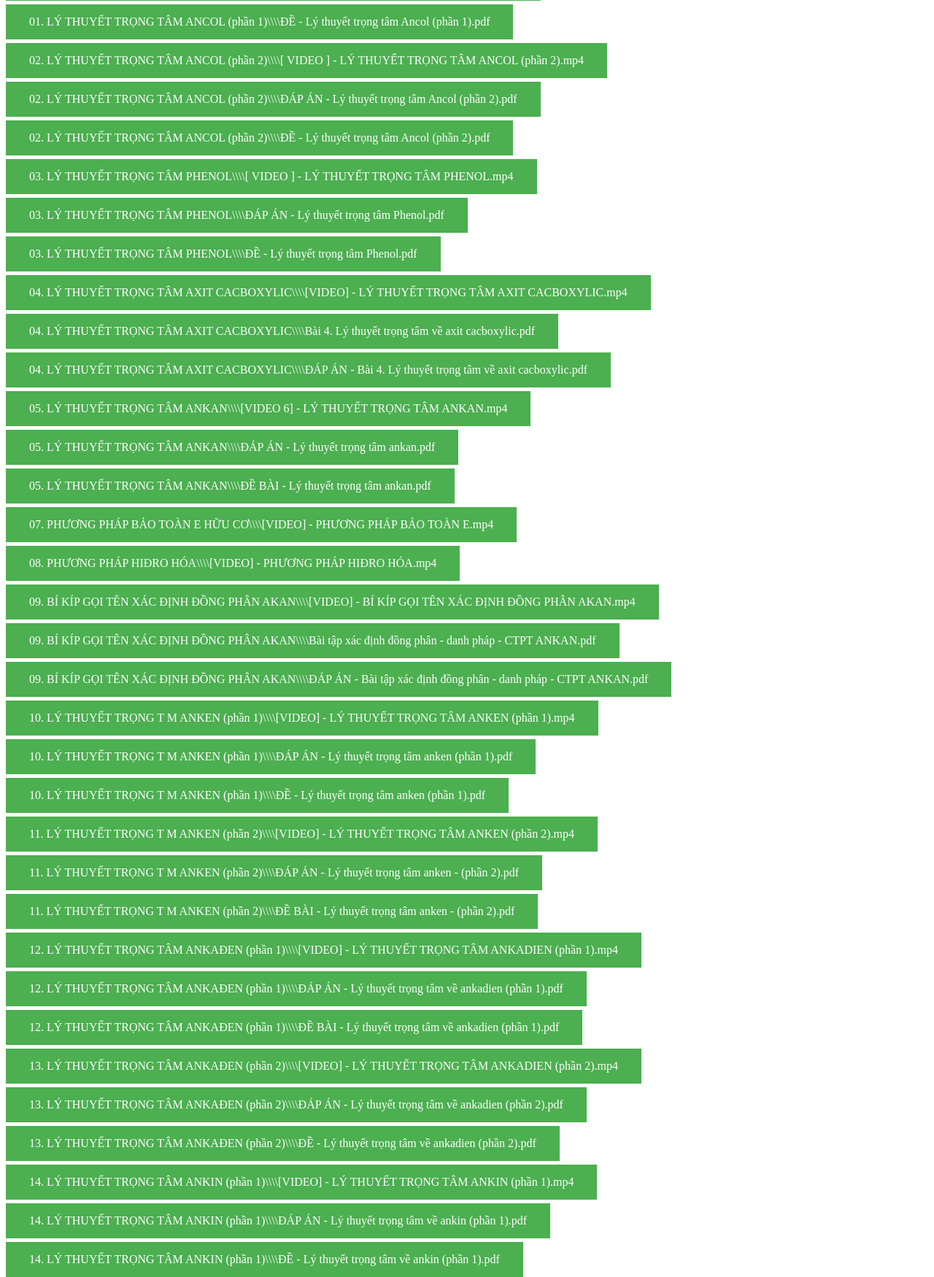
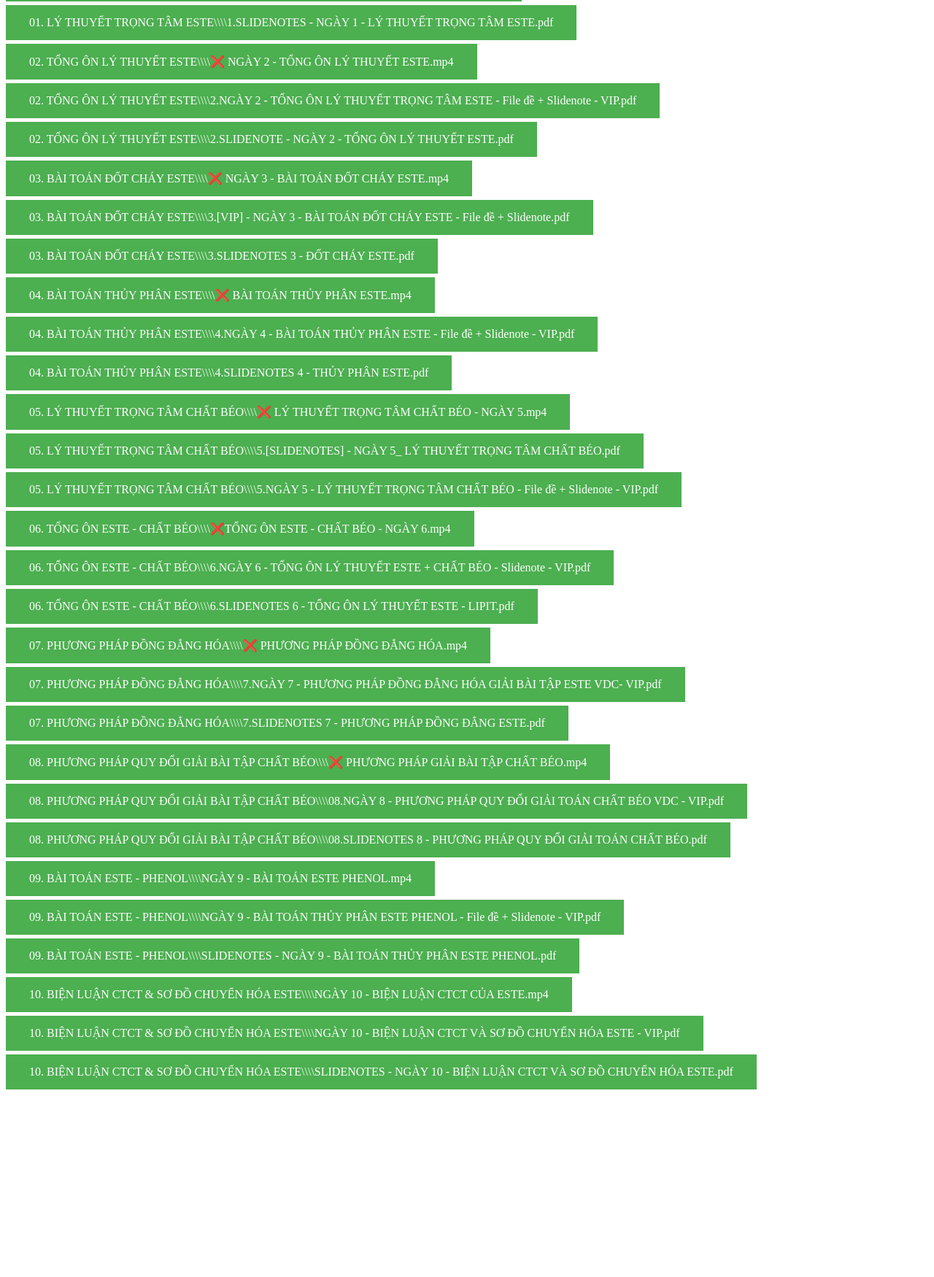
Before and after one commit to toan-dyp/check, a plain HTML site: page index.html in a window 1280 px wide. Shown: the part 108-1858 px from the top of the page at 73% size. After the commit the page ends 1614 px from the top, so only its background shows below. Drawn offline with nearby package versions, Linux system fonts and the light colour scheme.

Commit message:
Add files via upload

```diff
--- a/GET_LINK - temp.csv
+++ b/GET_LINK - temp.csv
@@ -1,41 +1,30 @@
-01. LÝ THUYẾT TRỌNG TÂM ANCOL (phần 1)\\\\[ VIDEO ] - LÝ THUYẾT TRỌNG TÂM ANCOL (phần 1).mp4,1tKC0wLMbxaA_Lmu_mUQhsZB9Hbfcdqmb
-01. LÝ THUYẾT TRỌNG TÂM ANCOL (phần 1)\\\\ĐÁP ÁN - Lý thuyết trọng tâm Ancol (phần 1).pdf,1uTGEf4lPxBsVylGkLUFjXfB3KgdF-EvP
-01. LÝ THUYẾT TRỌNG TÂM ANCOL (phần 1)\\\\ĐỀ - Lý thuyết trọng tâm Ancol (phần 1).pdf,13pfoRKE2npWQiHiuUOhPyscH_qe7QVKm
-02. LÝ THUYẾT TRỌNG TÂM ANCOL (phần 2)\\\\[ VIDEO ] - LÝ THUYẾT TRỌNG TÂM ANCOL (phần 2).mp4,1N2O-_Q18kuWVAn4FHiYw-dB_J6B4HNvK
-02. LÝ THUYẾT TRỌNG TÂM ANCOL (phần 2)\\\\ĐÁP ÁN - Lý thuyết trọng tâm Ancol (phần 2).pdf,12T2s9LHH0HFooNft2DH-2yE6kunmL973
-02. LÝ THUYẾT TRỌNG TÂM ANCOL (phần 2)\\\\ĐỀ - Lý thuyết trọng tâm Ancol (phần 2).pdf,1gJmyh9nT-GJWVJjfBdWTDmHy0Wus0QnP
-03. LÝ THUYẾT TRỌNG TÂM PHENOL\\\\[ VIDEO ] - LÝ THUYẾT TRỌNG TÂM PHENOL.mp4,16xjvoTkKyB5lq9pnAPr9FTNMZUvP_uAV
-03. LÝ THUYẾT TRỌNG TÂM PHENOL\\\\ĐÁP ÁN - Lý thuyết trọng tâm Phenol.pdf,1INgBer26bKYDbs8Y_CubHjx2oSrCvUy1
-03. LÝ THUYẾT TRỌNG TÂM PHENOL\\\\ĐỀ - Lý thuyết trọng tâm Phenol.pdf,1mdyUppL0VAp4fjZQGrYtPxyvFH5qcplN
-04. LÝ THUYẾT TRỌNG TÂM AXIT CACBOXYLIC\\\\[VIDEO] - LÝ THUYẾT TRỌNG TÂM AXIT CACBOXYLIC.mp4,1AR6qetz3kqAVIFVbF-83tRICkO_4qti9
-04. LÝ THUYẾT TRỌNG TÂM AXIT CACBOXYLIC\\\\Bài 4. Lý thuyết trọng tâm về axit cacboxylic.pdf,1tHu6TGpNAPobO8y6xxZciyByINE6-9A-
-04. LÝ THUYẾT TRỌNG TÂM AXIT CACBOXYLIC\\\\ĐÁP ÁN - Bài 4. Lý thuyết trọng tâm về axit cacboxylic.pdf,18qtJQFJDD1rmWC833veeZBQ_2AoygdTO
-05. LÝ THUYẾT TRỌNG TÂM ANKAN\\\\[VIDEO 6] - LÝ THUYẾT TRỌNG TÂM ANKAN.mp4,13BSEIeGBZLtD4BSKoVOb2NMRYP9lUMA_
-05. LÝ THUYẾT TRỌNG TÂM ANKAN\\\\ĐÁP ÁN - Lý thuyết trọng tâm ankan.pdf,1eNNR1WsvjPyn6bDr5Rr8SZpkU5acAsx9
-05. LÝ THUYẾT TRỌNG TÂM ANKAN\\\\ĐỀ BÀI - Lý thuyết trọng tâm ankan.pdf,1OJJD6BbGH8ltrsSpcqee88csNLkRxC_p
-07. PHƯƠNG PHÁP BẢO TOÀN E HỮU CƠ\\\\[VIDEO] - PHƯƠNG PHÁP BẢO TOÀN E.mp4,1so8TNJBuctFElv5__tMCUOelyQa-PYkJ
-08. PHƯƠNG PHÁP HIĐRO HÓA\\\\[VIDEO] - PHƯƠNG PHÁP HIĐRO HÓA.mp4,1bMe81NSfcS0NZB05iEp-aSCtxIvz8I9C
-09. BÍ KÍP GỌI TÊN XÁC ĐỊNH ĐỒNG PHÂN AKAN\\\\[VIDEO] - BÍ KÍP GỌI TÊN XÁC ĐỊNH ĐỒNG PHÂN AKAN.mp4,1xU6KyymelOsGORxGJs1IwRv3Bi_9mQn3
-09. BÍ KÍP GỌI TÊN XÁC ĐỊNH ĐỒNG PHÂN AKAN\\\\Bài tập xác định đồng phân - danh pháp - CTPT ANKAN.pdf,1pkyFkNdYWiXt9QbfDJh9YgdmXoTfHQQZ
-09. BÍ KÍP GỌI TÊN XÁC ĐỊNH ĐỒNG PHÂN AKAN\\\\ĐÁP ÁN - Bài tập xác định đồng phân - danh pháp - CTPT ANKAN.pdf,1Q7JvEu444g-RXHytYpnQM5H3RMbxYgsp
-10. LÝ THUYẾT TRỌNG T M ANKEN (phần 1)\\\\[VIDEO] - LÝ THUYẾT TRỌNG TÂM ANKEN (phần 1).mp4,1EJX7SaSsG4xlSj3SmZgpO1cYrCiHhNxt
-10. LÝ THUYẾT TRỌNG T M ANKEN (phần 1)\\\\ĐÁP ÁN - Lý thuyết trọng tâm anken (phần 1).pdf,1q-u8AgPZPnSMFpBxIQ_JrlcIYfQ3NLVO
-10. LÝ THUYẾT TRỌNG T M ANKEN (phần 1)\\\\ĐỀ - Lý thuyết trọng tâm anken (phần 1).pdf,1_TbMQKoaqFpb7To6RnctgkRvxpvRwlTD
-11. LÝ THUYẾT TRỌNG T M ANKEN (phần 2)\\\\[VIDEO] - LÝ THUYẾT TRỌNG TÂM ANKEN (phần 2).mp4,1OjykSAqcwWGsQ0dIQHtXlQCTQWg0B3ug
-11. LÝ THUYẾT TRỌNG T M ANKEN (phần 2)\\\\ĐÁP ÁN - Lý thuyết trọng tâm anken - (phần 2).pdf,19ZpT7oYmzj8qRtd7pSk-mVDmTIxvhwU6
-11. LÝ THUYẾT TRỌNG T M ANKEN (phần 2)\\\\ĐỀ BÀI - Lý thuyết trọng tâm anken - (phần 2).pdf,1vP3tE1XmH_pcTOpzdHskqQ2EmHYP-yBk
-12. LÝ THUYẾT TRỌNG TÂM ANKAĐEN (phần 1)\\\\[VIDEO] - LÝ THUYẾT TRỌNG TÂM ANKADIEN (phần 1).mp4,1nODvwOf68t5WpC4zctVI_pdIlMPVrad5
-12. LÝ THUYẾT TRỌNG TÂM ANKAĐEN (phần 1)\\\\ĐÁP ÁN - Lý thuyết trọng tâm về ankadien (phần 1).pdf,1ePrOTdNaCGhFUx-UZxuNZuh2nnDmrvN0
-12. LÝ THUYẾT TRỌNG TÂM ANKAĐEN (phần 1)\\\\ĐỀ BÀI - Lý thuyết trọng tâm về ankadien (phần 1).pdf,1ekiOtF2soX8Dn58KzTDEXSy1HQstDNMk
-13. LÝ THUYẾT TRỌNG TÂM ANKAĐEN (phần 2)\\\\[VIDEO] - LÝ THUYẾT TRỌNG TÂM ANKADIEN (phần 2).mp4,1_tmEFUU3VaNqpxkgpBcogA4winurPGyT
-13. LÝ THUYẾT TRỌNG TÂM ANKAĐEN (phần 2)\\\\ĐÁP ÁN - Lý thuyết trọng tâm về ankadien (phần 2).pdf,1e_sHZX4v0rodQ0MKGadOuXjA62JLvnMW
-13. LÝ THUYẾT TRỌNG TÂM ANKAĐEN (phần 2)\\\\ĐỀ - Lý thuyết trọng tâm về ankadien (phần 2).pdf,1myqSQ8FeeEiyhYsMOA-J0CzQDc9m0hxH
-14. LÝ THUYẾT TRỌNG TÂM ANKIN (phần 1)\\\\[VIDEO] - LÝ THUYẾT TRỌNG TÂM ANKIN (phần 1).mp4,1vKnZdTjmM6Ak1gQqRXgl-kGPgKdm3KXc
-14. LÝ THUYẾT TRỌNG TÂM ANKIN (phần 1)\\\\ĐÁP ÁN - Lý thuyết trọng tâm về ankin (phần 1).pdf,1KuQ53IFzxdGM9aQL4DG3Ncl_rAlT8iMB
-14. LÝ THUYẾT TRỌNG TÂM ANKIN (phần 1)\\\\ĐỀ - Lý thuyết trọng tâm về ankin (phần 1).pdf,19180HcPHa1KDMLbczNgYg-nB9tPgjMFm
-15. LÝ THUYẾT TRỌNG TÂM ANKIN (phần 2)\\\\[VIDEO] - LÝ THUYẾT TRỌNG TÂM ANKIN (phần 2).mp4,1TkHnrjE8CL6CnTGgkIQ_mYR4dVqN1oCg
-15. LÝ THUYẾT TRỌNG TÂM ANKIN (phần 2)\\\\ĐÁP ÁN - Lý thuyết trọng tâm về ankin (phần 2).pdf,1o1xBxHjSbdyWmROHpiDxuI5Kqb52O3qI
-15. LÝ THUYẾT TRỌNG TÂM ANKIN (phần 2)\\\\ĐỀ - Lý thuyết trọng tâm về ankin (phần 2).pdf,1JOsrZ53IfFnbEDWP1BGpGAu__KjGtEtg
-16. LÝ THUYẾT TRỌNG TÂM HIDROCACBON THƠM\\\\[VIDEO] - LÝ THUYẾT TRỌNG TÂM HIDROCACBON THƠM.mp4,1C3ZN_5FnxENAJ9AUcDzx--5VWx4ouiX_
-16. LÝ THUYẾT TRỌNG TÂM HIDROCACBON THƠM\\\\ĐÁP ÁN - Lý thuyết trọng tâm về hiđrocacbon thơm.pdf,12_MeAiJy3pLXGniUstV6OABb_5MCWJFN
-16. LÝ THUYẾT TRỌNG TÂM HIDROCACBON THƠM\\\\ĐỀ - Lý thuyết trọng tâm về hiđrocacbon thơm.pdf,1EZa1QwmkIZtCF4RE_-e8F_yHana3tHEf
+01. LÝ THUYẾT TRỌNG TÂM ESTE\\\\❌ NGÀY 1 - LÝ THUYẾT TRỌNG TÂM ESTE.mp4,1gSgYj7AJo9kz0MXiHoJOUsT4SFIfa5bx
+01. LÝ THUYẾT TRỌNG TÂM ESTE\\\\1.ĐỀ NGÀY 1_ LÝ THUYẾT ESTE - BẢN LỚP VIP.pdf,1X4vH4cNWOmy7-iXq3Vwn3jhaUvGBbHT0
+01. LÝ THUYẾT TRỌNG TÂM ESTE\\\\1.SLIDENOTES - NGÀY 1 - LÝ THUYẾT TRỌNG TÂM ESTE.pdf,17TSkKidmxGecVFKxfVgzfD2TaIbmLG8W
+02. TỔNG ÔN LÝ THUYẾT ESTE\\\\❌ NGÀY 2 - TỔNG ÔN LÝ THUYẾT ESTE.mp4,1UyVGwunblnh0n83p3b-s5CBOhvpOEMJX
+02. TỔNG ÔN LÝ THUYẾT ESTE\\\\2.NGÀY 2 - TỔNG ÔN LÝ THUYẾT TRỌNG TÂM ESTE - File đề + Slidenote - VIP.pdf,1vh-hDjqx4nty2lFcjyOlT-aTa56NSBIa
+02. TỔNG ÔN LÝ THUYẾT ESTE\\\\2.SLIDENOTE - NGÀY 2 - TỔNG ÔN LÝ THUYẾT ESTE.pdf,1ISTMUGQpDtNXUYz2GLNj6oEs7yGyKSNj
+03. BÀI TOÁN ĐỐT CHÁY ESTE\\\\❌ NGÀY 3 - BÀI TOÁN ĐỐT CHÁY ESTE.mp4,1meiMYkbV4oQp6LVa_gXv27NGlBCXKTbY
+03. BÀI TOÁN ĐỐT CHÁY ESTE\\\\3.[VIP] - NGÀY 3 - BÀI TOÁN ĐỐT CHÁY ESTE - File đề + Slidenote.pdf,1OXJ9Q5ihGRkNBukzdmDCMlKUW33KAgyS
+03. BÀI TOÁN ĐỐT CHÁY ESTE\\\\3.SLIDENOTES 3 - ĐỐT CHÁY ESTE.pdf,1jhtiE2Ao3GeNHZCPAjl-QEtu_Yac71uT
+04. BÀI TOÁN THỦY PHÂN ESTE\\\\❌ BÀI TOÁN THỦY PHÂN ESTE.mp4,1Mg0yzvHIKLzMSSvKpvZPNk_Lyi68prhx
+04. BÀI TOÁN THỦY PHÂN ESTE\\\\4.NGÀY 4 - BÀI TOÁN THỦY PHÂN ESTE - File đề + Slidenote - VIP.pdf,1l5ExC-zs9PVTKwv1LZ2ZsoFK7eDPiy5E
+04. BÀI TOÁN THỦY PHÂN ESTE\\\\4.SLIDENOTES 4 - THỦY PHÂN ESTE.pdf,14eDpVwZvpxPe2fXjmqhn69jwKgcO4bTs
+05. LÝ THUYẾT TRỌNG TÂM CHẤT BÉO\\\\❌ LÝ THUYẾT TRỌNG TÂM CHẤT BÉO - NGÀY 5.mp4,1IajgqXPAOTLkVAZToNXiLcX5OsrFtPmY
+05. LÝ THUYẾT TRỌNG TÂM CHẤT BÉO\\\\5.[SLIDENOTES] - NGÀY 5_ LÝ THUYẾT TRỌNG TÂM CHẤT BÉO.pdf,1OlOwJwQZT_YQBuctpSPUOqq86k9s7Vrd
+05. LÝ THUYẾT TRỌNG TÂM CHẤT BÉO\\\\5.NGÀY 5 - LÝ THUYẾT TRỌNG TÂM CHẤT BÉO - File đề + Slidenote - VIP.pdf,1oW7DDlfxNBKr3OLDOiTcefeLCUnFtNo8
+06. TỔNG ÔN ESTE - CHẤT BÉO\\\\❌TỔNG ÔN ESTE - CHẤT BÉO - NGÀY 6.mp4,1VFNMu7pOl8-MST54oAOz8CWFhMI3X9u6
+06. TỔNG ÔN ESTE - CHẤT BÉO\\\\6.NGÀY 6 - TỔNG ÔN LÝ THUYẾT ESTE + CHẤT BÉO - Slidenote - VIP.pdf,1Yrdn_sdUWUigKROXvqJ8nqvkDDZMSO9B
+06. TỔNG ÔN ESTE - CHẤT BÉO\\\\6.SLIDENOTES 6 - TỔNG ÔN LÝ THUYẾT ESTE - LIPIT.pdf,1IDEBPM98N51H2jVw8P7st_XzSYIWMpUu
+07. PHƯƠNG PHÁP ĐỒNG ĐẲNG HÓA\\\\❌ PHƯƠNG PHÁP ĐỒNG ĐẲNG HÓA.mp4,1xKOGg16aUph-ryEJdxhNCpX8tPQ6BWbI
+07. PHƯƠNG PHÁP ĐỒNG ĐẲNG HÓA\\\\7.NGÀY 7 - PHƯƠNG PHÁP ĐỒNG ĐẲNG HÓA GIẢI BÀI TẬP ESTE VDC- VIP.pdf,1xsVnJ2Dr5s5BTdpnynTFdJ4X6_tOCW83
+07. PHƯƠNG PHÁP ĐỒNG ĐẲNG HÓA\\\\7.SLIDENOTES 7 - PHƯƠNG PHÁP ĐỒNG ĐẲNG ESTE.pdf,1lWaWedXJK3_dcnbjHp7IDxkFQI_JPkU4
+08. PHƯƠNG PHÁP QUY ĐỔI GIẢI BÀI TẬP CHẤT BÉO\\\\❌ PHƯƠNG PHÁP GIẢI BÀI TẬP CHẤT BÉO.mp4,1FpjA1K-DLu-CbvodxK_WYLXk0AJpipeL
+08. PHƯƠNG PHÁP QUY ĐỔI GIẢI BÀI TẬP CHẤT BÉO\\\\08.NGÀY 8 - PHƯƠNG PHÁP QUY ĐỔI GIẢI TOÁN CHẤT BÉO VDC - VIP.pdf,1jyZ5Py5bPJBxkDV0ghWgCKcKqivJjbPx
+08. PHƯƠNG PHÁP QUY ĐỔI GIẢI BÀI TẬP CHẤT BÉO\\\\08.SLIDENOTES 8 - PHƯƠNG PHÁP QUY ĐỔI GIẢI TOÁN CHẤT BÉO.pdf,1rpYhUHfIuIcS5oFFwfAcp49-YYSOCgog
+09. BÀI TOÁN ESTE - PHENOL\\\\NGÀY 9 - BÀI TOÁN ESTE PHENOL.mp4,1CxuXQftwSnRz0Mls4z77csj63dQwlex4
+09. BÀI TOÁN ESTE - PHENOL\\\\NGÀY 9 - BÀI TOÁN THỦY PHÂN ESTE PHENOL - File đề + Slidenote - VIP.pdf,1QwJNLJfdkbfFK9Y_JQ9iFsgG-xnt_8r_
+09. BÀI TOÁN ESTE - PHENOL\\\\SLIDENOTES - NGÀY 9 - BÀI TOÁN THỦY PHÂN ESTE PHENOL.pdf,1PW7fZHOqgeGxbOeZxolUbyp-7Pim6Dd1
+10. BIỆN LUẬN CTCT & SƠ ĐỒ CHUYỂN HÓA ESTE\\\\NGÀY 10 - BIỆN LUẬN CTCT CỦA ESTE.mp4,1eF0SCovVyCqTCUzNyUwIof6H6ddDSMLL
+10. BIỆN LUẬN CTCT & SƠ ĐỒ CHUYỂN HÓA ESTE\\\\NGÀY 10 - BIỆN LUẬN CTCT VÀ SƠ ĐỒ CHUYỂN HÓA ESTE - VIP.pdf,1xmPb74mvaB5zyxdLL_hRCN4Jk--kIe6J
+10. BIỆN LUẬN CTCT & SƠ ĐỒ CHUYỂN HÓA ESTE\\\\SLIDENOTES - NGÀY 10 - BIỆN LUẬN CTCT VÀ SƠ ĐỒ CHUYỂN HÓA ESTE.pdf,1Q2zar9RJAlZ-_FO9T6NPxBaAv-i0ryeq
--- a/index.html
+++ b/index.html
@@ -39,50 +39,43 @@
      });
     });
 
-    function processData(allText) {
+    async function processData(allText) {
     var allTextLines = allText.split(/\r\n|\n/);
-    //var headers = allTextLines[0].split(',');
 
     for (var i=0; i<allTextLines.length; i++) {
         var data = allTextLines[i].split(',');
-        //if (data.length == headers.length) {
-
             var tarr = [];
-            for (var j=0; j<2; j++) {
-                tarr.push(data[j]);
-            }
+            for (var j=0; j<2; j++) tarr.push(data[j]);
             lines.push(tarr);
-        //}
     }
-    //console.log(lines);
-    lines.forEach((value) => {
+      await lines.forEach((value, index) => {
       if(value[0].includes(".mp4") == true)
         $("body")
         .append(
-        `<a href="#" onclick ="create('${value[0].replace(':', '-')}','${value[1]}'); return false;"">${value[0].replace(':', '-')}</a>
+        `<a id="${index}" href="#" onclick ="create('${index}','${value[0].replace(':', '-')}','${value[1]}'); return false;">${value[0].replace(':', '-')}</a>
          </br>
          `);
       else {
         $("body")
         .append(
-        `<a href="#" onclick ="create2('${value[0].replace(':', '-')}','${value[1]}'); return false;"">${value[0].replace(':', '-')}</a>
+        `<a id="${index}" href="#" onclick ="create2('${index}','${value[0].replace(':', '-')}','${value[1]}'); return false;">${value[0].replace(':', '-')}</a>
          </br>
          `);
       }
     })
-  }
+    }
 
-
-    async function create(name, id){
+    async function create(index, name, id){
       await navigator.clipboard.writeText(`${str + name}`);
+      $(`#${index}`).css('background-color','red');
       w = window.open();
       w.document.write(`
         <iframe src="https://drive.google.com/file/d/${id}/preview" width="1920" height="1080" allow="autoplay"></iframe>
       `);
     }
-
-    async function create2(name, id){
+    async function create2(index,name, id){
       await navigator.clipboard.writeText(`${str + name}`);
+      $(`#${index}`).css('background-color','red');
       window.open(`https://drive.google.com/u/0/uc?id=${id}&export=download`);
     }
   </script>
```
